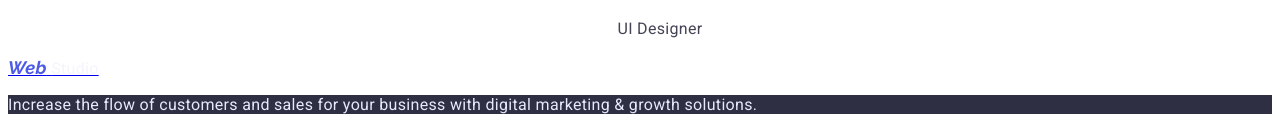
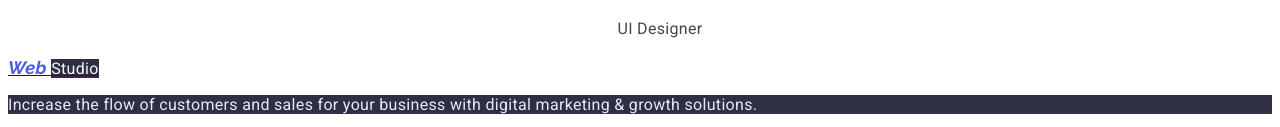
Before and after one commit to IrynaKryvenko/goit-markup-hw-02, a plain HTML site: page index.html in a window 1280 px wide. Shown: the part 3233-3360 px from the top of the page. Drawn offline with Linux system fonts and the light colour scheme.

Commit message:
Update styles.css

```diff
--- a/css/styles.css
+++ b/css/styles.css
@@ -107,6 +107,7 @@ body {
 }
 .studio-footer {
     color: var(--cloud-color);
+    background-color: var(--title-text-color);
 }
 .footer-text {
     color: var(--accent);
```
